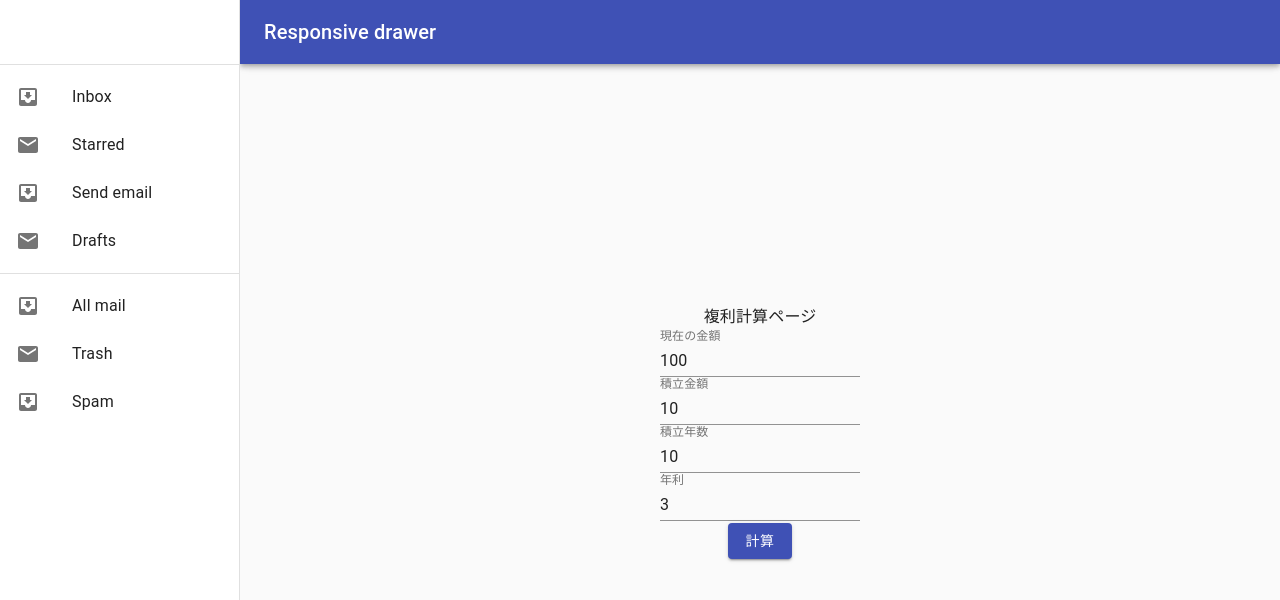
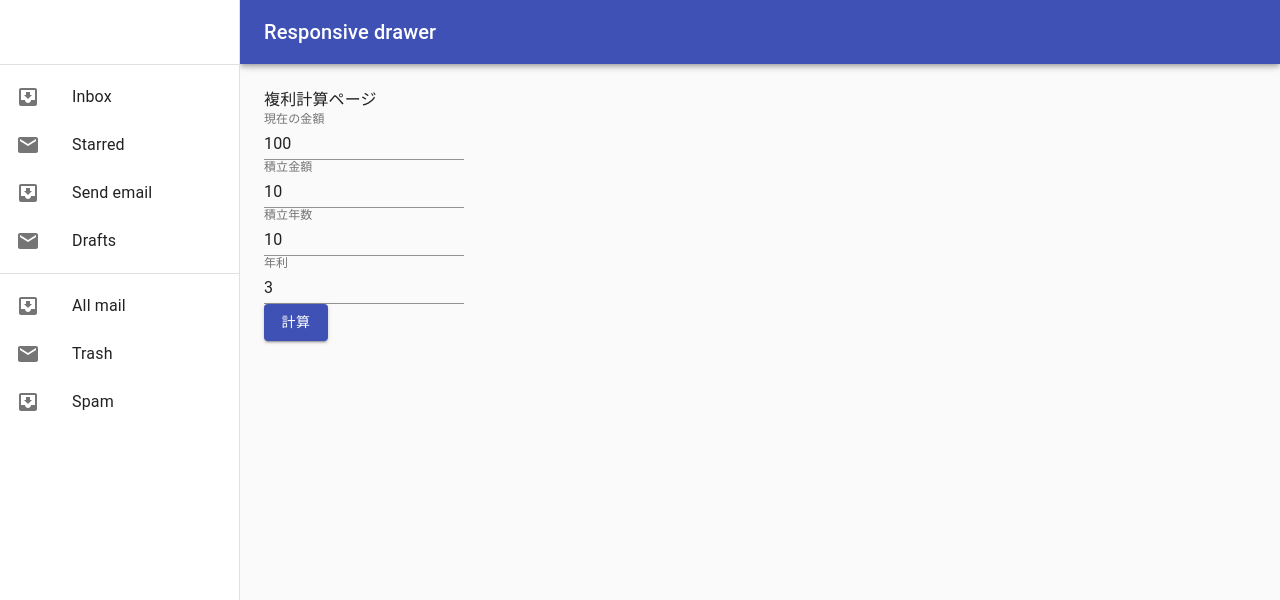
Before and after one commit to somurieengieer/fire-simulator, a React (Create React App) app: page / in a window 1280 px wide. Shown: the top 600 px of the page. Built offline with nearby package versions, Linux system fonts and the light colour scheme.

Commit message:
ReactRouterを実装

```diff
--- a/package.json
+++ b/package.json
@@ -14,10 +14,15 @@
     "@types/react": "^16.9.0",
     "@types/react-dom": "^16.9.0",
     "@types/react-redux": "^7.1.7",
+    "@types/react-router": "^5.1.8",
+    "@types/redux-logger": "^3.0.8",
+    "connected-react-router": "^6.8.0",
     "react": "^16.13.1",
     "react-dom": "^16.13.1",
     "react-redux": "^7.2.0",
+    "react-router": "^5.2.0",
     "react-scripts": "3.4.1",
+    "redux-logger": "^3.0.6",
     "typescript": "~3.8.2"
   },
   "scripts": {
--- a/src/App.tsx
+++ b/src/App.tsx
@@ -1,16 +1,19 @@
 import React from 'react';
-import logo from './logo.svg';
-import { Counter } from './features/counter/Counter';
 import './App.css';
 import {CompoundInterestPage} from "./layout/organism/CompoundInterestPage";
+import {Route, Switch} from "react-router";
+import {myUrl} from "./layout/Urls";
+import ResponsiveDrawer from "./layout/molecules/DrawerMenu";
 
 function App() {
   return (
-    <div className="App">
-      <header className="App-header">
-        <CompoundInterestPage />
-      </header>
-    </div>
+    <ResponsiveDrawer>
+      <Switch>
+        <Route exact path={myUrl.topPage}>
+          <CompoundInterestPage />
+        </Route>
+      </Switch>
+    </ResponsiveDrawer>
   );
 }
 
--- a/src/app/store.ts
+++ b/src/app/store.ts
@@ -1,10 +1,27 @@
-import { configureStore, ThunkAction, Action } from '@reduxjs/toolkit';
+import {Action, configureStore, ThunkAction} from '@reduxjs/toolkit';
 import counterReducer from '../features/counter/counterSlice';
+import {createLogger} from "redux-logger";
+import {createBrowserHistory} from "history";
+import {connectRouter, routerMiddleware} from "connected-react-router";
+
+const logger = createLogger({
+  diff: true,
+  collapsed: true
+});
+
+export const history = createBrowserHistory();
 
 export const store = configureStore({
   reducer: {
     counter: counterReducer,
+    // @ts-ignore  （toolkit上Reducer<State, AnyAction>のような汎用的な型にしないといけないみたいだけど無視
+    router: connectRouter(history),
   },
+  middleware: [
+    logger,
+// @ts-ignore （toolkit上undefined型にしないといけないみたいだけど無視
+    routerMiddleware(history),
+  ]
 });
 
 export type RootState = ReturnType<typeof store.getState>;
--- a/src/index.tsx
+++ b/src/index.tsx
@@ -2,14 +2,17 @@ import React from 'react';
 import ReactDOM from 'react-dom';
 import './index.css';
 import App from './App';
-import { store } from './app/store';
-import { Provider } from 'react-redux';
+import {history, store} from './app/store';
+import {Provider} from 'react-redux';
 import * as serviceWorker from './serviceWorker';
+import {ConnectedRouter} from "connected-react-router";
 
 ReactDOM.render(
   <React.StrictMode>
     <Provider store={store}>
-      <App />
+      <ConnectedRouter history={history}>
+        <App />
+      </ConnectedRouter>
     </Provider>
   </React.StrictMode>,
   document.getElementById('root')
--- /dev/null
+++ b/src/layout/Urls.tsx
@@ -0,0 +1,15 @@
+export const myUrl = {
+  topPage: '/',
+
+  fukuri: '/fukuri',
+  fire: '/fire',
+  examKamiShimoById(id: string) {
+    return '/exam/kamishimo/' + id
+  },
+  examShimoKamiById(id: string) {
+    return '/exam/shimokami/' + id
+  },
+  examShimoKamiCardById(id: string) {
+    return '/exam/shimokamicard/' + id
+  },
+};
--- a/src/layout/organism/CompoundInterestPage.tsx
+++ b/src/layout/organism/CompoundInterestPage.tsx
@@ -7,7 +7,6 @@ import {
 } from "../../features/compoundInterest/compoundInterest";
 import {makeStyles} from "@material-ui/core/styles";
 import {CompoundInterestTable} from "../molecules/CompoundInterestTable";
-import ResponsiveDrawer from "../molecules/DrawerMenu";
 import {JustifyCenterBox} from "../atoms/JustifyCenterBox";
 
 const useStyles = makeStyles({
@@ -34,7 +33,6 @@ export function CompoundInterestPage() {
 
   return (
     <>
-      <ResponsiveDrawer>
         <JustifyCenterBox width={'200px'}>
             <Typography>複利計算ページ</Typography>
             <TextField label="現在の金額"
@@ -65,7 +63,6 @@ export function CompoundInterestPage() {
           <CompoundInterestTable result={compoundInterestResult.result} />
         </JustifyCenterBox>
       )}
-      </ResponsiveDrawer>
     </>
   );
 }
```
Also changed, not shown: 1 other file (tests, documents, lock files or other folders).
